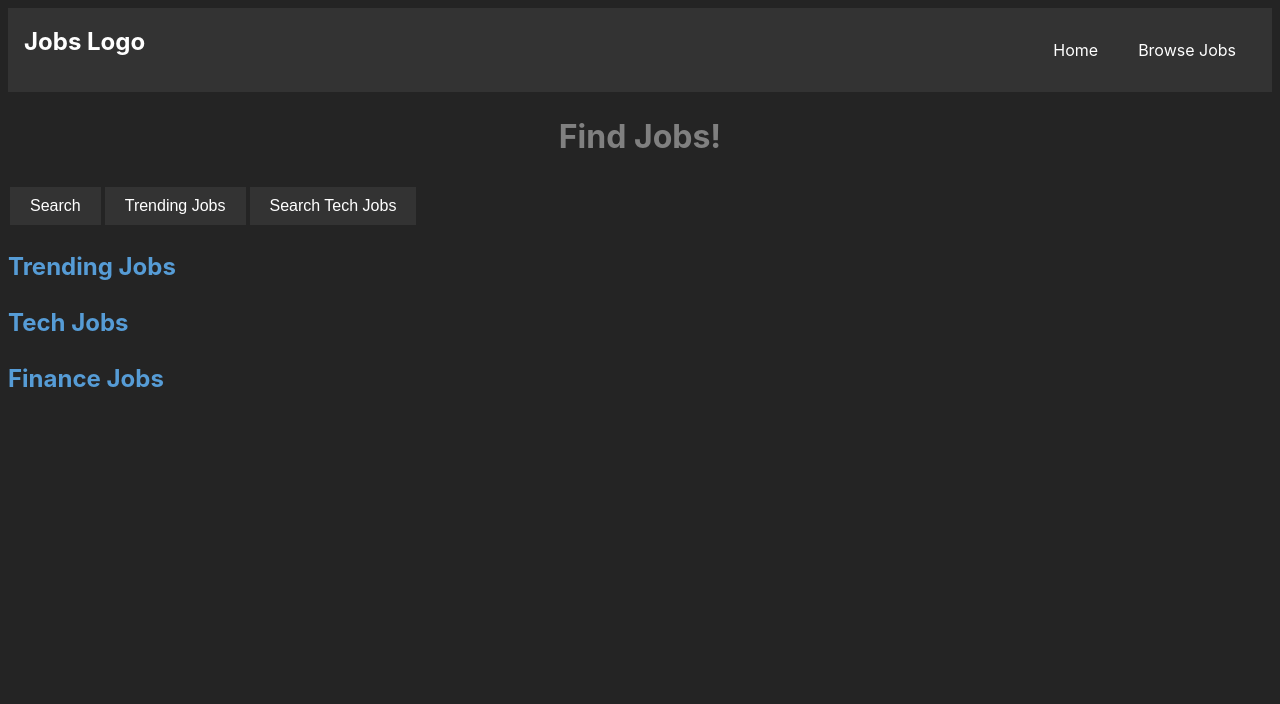
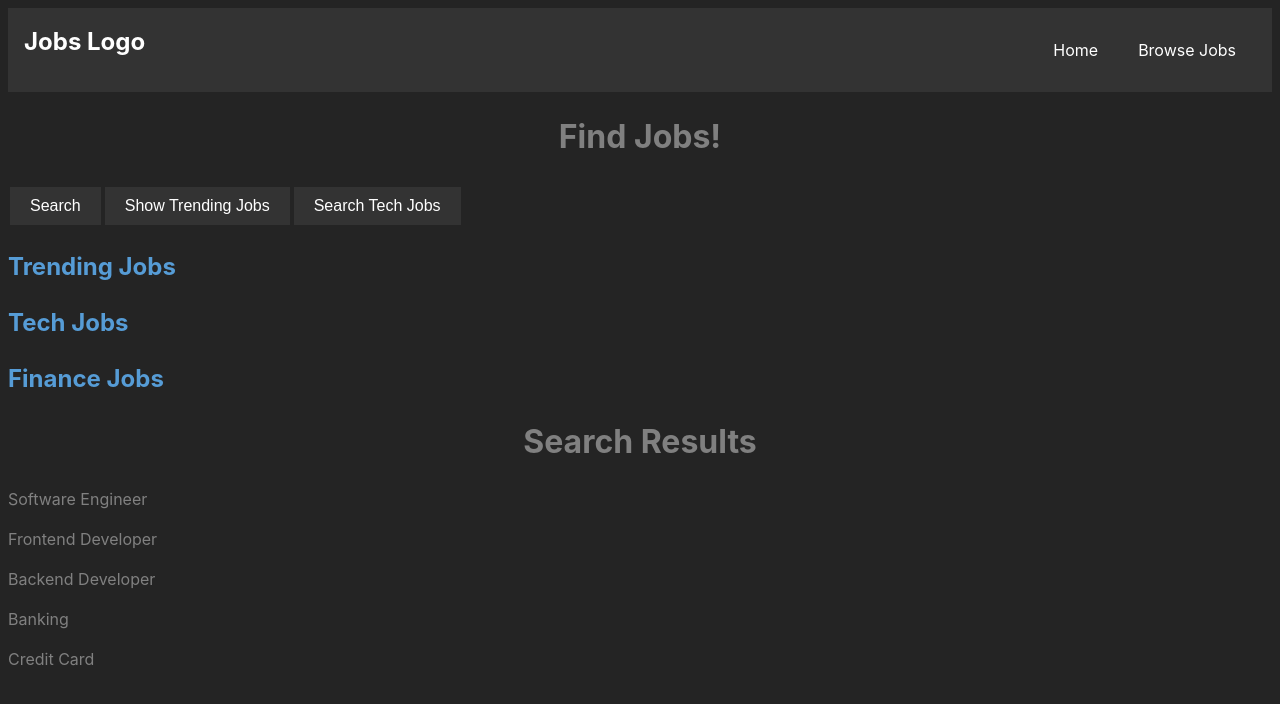
Before and after one commit to siddharthverse/refreshReact, a React (Vite) app: page / in a window 1280 px wide. Both pictures are taken after a click on the button "Search". Shown: the top 704 px of the page. Built offline with nearby package versions, Linux system fonts and the light colour scheme.

Commit message:
Search jobs component

```diff
--- a/src/components/Home.tsx
+++ b/src/components/Home.tsx
@@ -1,5 +1,6 @@
 import { useState } from 'react';
 import TrendingJobsList from './TrendingJobsList';
+import SearchJobs from './SearchJobs';
 
 const Home = () => {
   const trendingJobsArray = [
@@ -19,7 +20,17 @@ const Home = () => {
     { id: number; title: string; category: string; openings: string }[]
   >([]);
 
-  const handleSearchClick = () => {
+  const [searchJobs, setSearchJobs] = useState<
+    {
+      id: number;
+      title: string;
+      category: string;
+      openings: string;
+    }[]
+  >([]);
+
+  const handleSearchJobs = () => {
+    setSearchJobs(trendingJobsArray);
     console.log('Search button clicked');
   };
 
@@ -29,7 +40,7 @@ const Home = () => {
     console.log('Show trending jobs button clicked');
   };
 
-  const searchJobTitle = (
+  const searchTechJobs = (
     jobTitle: string,
     e: React.MouseEvent<HTMLButtonElement>
   ) => {
@@ -40,9 +51,9 @@ const Home = () => {
   return (
     <div className="home">
       <h1>Find Jobs!</h1>
-      <button onClick={handleSearchClick}>Search</button>
-      <button onClick={handleShowTrendingJobs}>Trending Jobs</button>
-      <button onClick={(e) => searchJobTitle('tech', e)}>
+      <button onClick={handleSearchJobs}>Search</button>
+      <button onClick={handleShowTrendingJobs}>Show Trending Jobs</button>
+      <button onClick={(e) => searchTechJobs('tech', e)}>
         Search Tech Jobs
       </button>
       <TrendingJobsList trendingJobs={trendingJobs} listTitle="Trending Jobs" />
@@ -56,6 +67,7 @@ const Home = () => {
         )}
         listTitle="Finance Jobs"
       />
+      <SearchJobs jobs={searchJobs} title="Search Results" />
     </div>
   );
 };
--- /dev/null
+++ b/src/components/SearchJobs.tsx
@@ -0,0 +1,24 @@
+type Jobs = {
+  id: number;
+  title: string;
+  category: string;
+  openings: string;
+}[];
+
+type SearchJobsProps = {
+  jobs: Jobs;
+  title: string;
+};
+
+const SearchJobs = ({ jobs, title }: SearchJobsProps) => {
+  return (
+    <div className="SearchJobsList">
+      <h1>{title}</h1>
+      {jobs.map((job) => (
+        <p> {job.title}</p>
+      ))}
+    </div>
+  );
+};
+
+export default SearchJobs;
```
